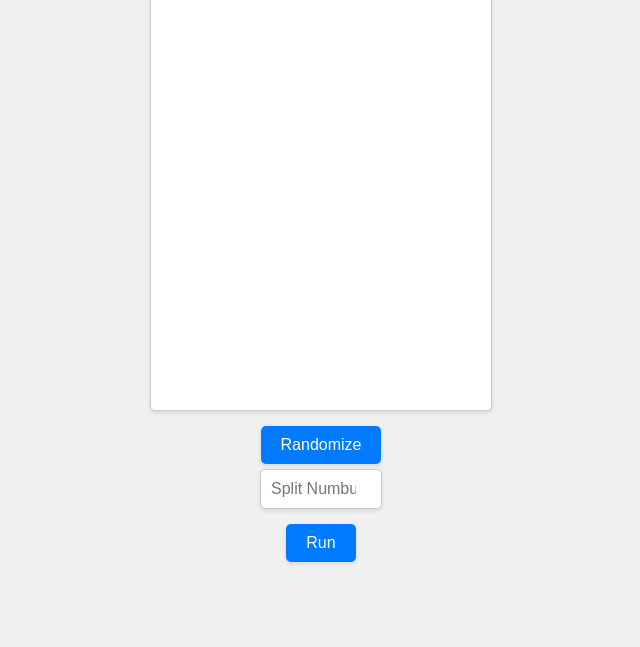
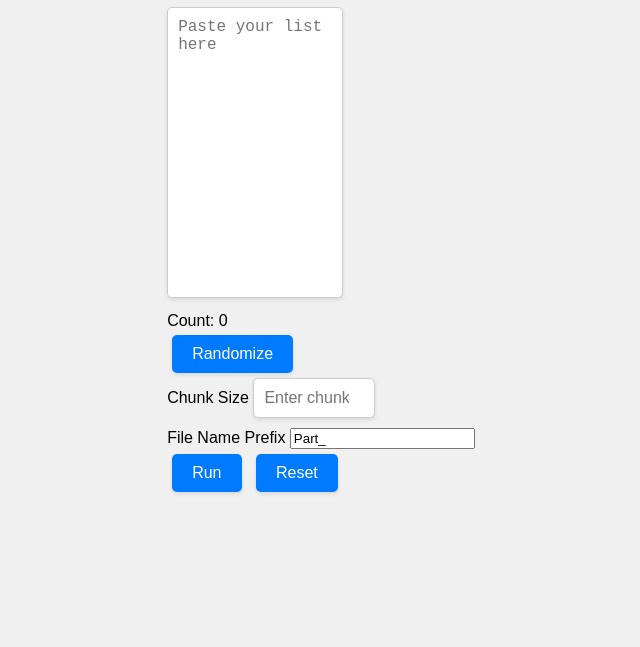
Before and after one commit to kooheng1993/splitlist, a plain HTML site: page index.html in a window 1280 px wide. Shown: the part 153-800 px from the top of the page, without its empty margins (319-959 px from the left). Drawn offline with nearby package versions, Linux system fonts and the light colour scheme.

Commit message:
Update index.html

```diff
--- a/index.html
+++ b/index.html
@@ -3,15 +3,38 @@
 <head>
     <meta charset="UTF-8">
     <meta name="viewport" content="width=device-width, initial-scale=1.0">
-    <title>名单处理工具</title>
+    <title>List Splitter</title>
     <link rel="stylesheet" href="styles.css">
 </head>
 <body>
     <div class="container">
-        <textarea id="nameList" placeholder="Place You List Here"></textarea>
-        <button id="randomize">Randomize</button>
-        <input type="number" id="splitNumber" min="1" placeholder="Split Numbur">
-        <button id="run">Run</button>
+        <div class="input-section">
+            <h1>List Splitter</h1>
+            <textarea id="nameList" placeholder="Paste your list here" oninput="updateNameCount()"></textarea>
+            <div class="input-group">
+                <span id="nameCount">Count: 0</span>
+            </div>
+            <div class="input-group">
+                <button id="randomize">Randomize</button>
+            </div>
+            <div class="input-group">
+                <label for="splitNumber">Chunk Size</label>
+                <input type="number" id="splitNumber" min="1" placeholder="Enter chunk size">
+            </div>
+            <div class="input-group">
+                <label for="filePrefix">File Name Prefix</label>
+                <input type="text" id="filePrefix" placeholder="Part_" value="Part_">
+            </div>
+            <div class="button-group">
+                <button id="run">Run</button>
+                <button id="reset">Reset</button>
+            </div>
+        </div>
+        <div class="output-section">
+            <div id="fileList"></div>
+            <div id="fileCount" style="display:none;">File Count: 0</div>
+            <button id="download" style="display:none;">Download</button>
+        </div>
     </div>
     <script src="https://cdnjs.cloudflare.com/ajax/libs/jszip/3.6.0/jszip.min.js"></script>
     <script src="https://cdnjs.cloudflare.com/ajax/libs/FileSaver.js/2.0.5/FileSaver.min.js"></script>
```
